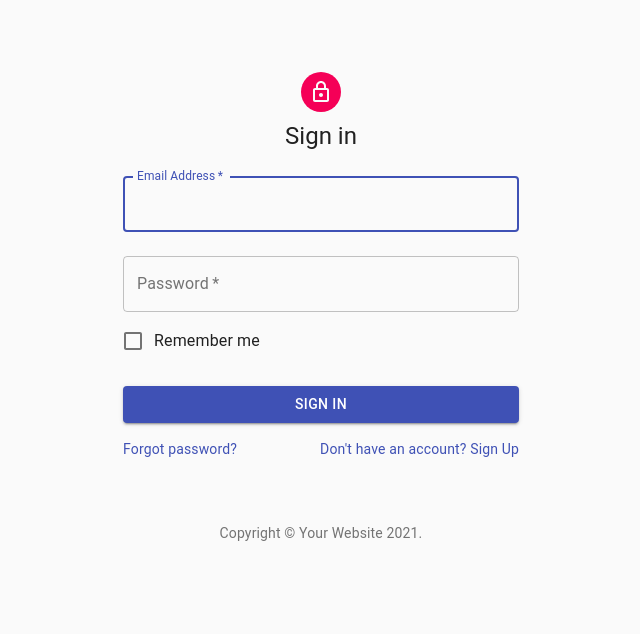
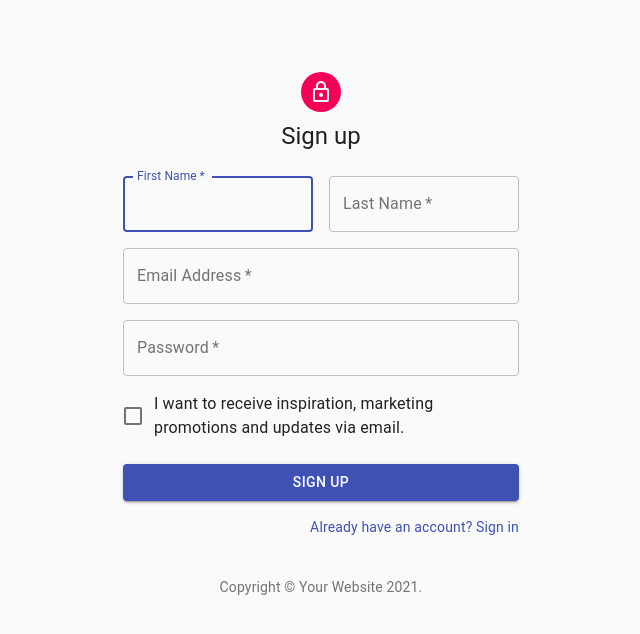
Before and after one commit to sudonims/E-commerce, a React (Create React App) app in the folder client/: page /signup in a window 1280 px wide. Shown: the top 634 px of the page, without its empty margins (319-959 px from the left). Built offline with nearby package versions, Linux system fonts and the light colour scheme.

Commit message:
login and signup

```diff
--- a/client/package.json
+++ b/client/package.json
@@ -8,8 +8,10 @@
     "@testing-library/jest-dom": "^5.11.9",
     "@testing-library/react": "^11.2.5",
     "@testing-library/user-event": "^12.7.3",
+    "firebase": "^8.2.9",
     "react": "^17.0.1",
     "react-dom": "^17.0.1",
+    "react-router-dom": "^5.2.0",
     "react-scripts": "4.0.3",
     "web-vitals": "^1.1.0"
   },
--- a/client/src/App.js
+++ b/client/src/App.js
@@ -1,8 +1,17 @@
-import React from 'react';
-import SignIn from './components/signin.js';
+import React from "react";
+import { BrowserRouter as Router, Route, Switch } from "react-router-dom";
+import SignIn from "./components/signin.js";
+import SignUp from "./components/signup.js";
 
-const App = () =>{
-  return <SignIn />;
-}
+const App = () => {
+  return (
+    <>
+      <Router>
+        <Route path="/login" component={() => <SignIn />} />
+        <Route path="/signup" component={() => <SignUp />} />
+      </Router>
+    </>
+  );
+};
 
 export default App;
--- /dev/null
+++ b/client/src/components/firebase/firebase.js
@@ -0,0 +1,30 @@
+import React from 'react';
+const APP = require('./firebaseConfig').APP;
+
+export const AuthContext = React.createContext();
+
+export const AuthProvider = ({ children }) => {
+  const [currentUser, setCurrentUser] = React.useState(null);
+  const [pending, setPending] = React.useState(true);
+
+  React.useEffect(() => {
+    APP.auth().onAuthStateChanged((user) => {
+      setCurrentUser(user);
+      setPending(false);
+    });
+  }, []);
+
+  if (pending) {
+    return <>Loading</>;
+  }
+
+  return (
+    <AuthContext.Provider
+      value={{
+        currentUser,
+      }}
+    >
+      {children}
+    </AuthContext.Provider>
+  );
+};
--- /dev/null
+++ b/client/src/components/firebase/firebaseConfig.js
@@ -0,0 +1,14 @@
+import firebase from "firebase/app";
+import "firebase/firestore";
+
+export const APP = firebase.initializeApp({
+  apiKey: "AIzaSyAEuKv8yuKhq2JaxHEYoS-_ZiJNkXXRvJs",
+  authDomain: "cloth-match-792e6.firebaseapp.com",
+  projectId: "cloth-match-792e6",
+  storageBucket: "cloth-match-792e6.appspot.com",
+  messagingSenderId: "326192394631",
+  appId: "1:326192394631:web:b2a60e86c4517fdcebe322",
+  measurementId: "G-TTB2D25BDT"
+});
+
+export const db = firebase.firestore();
--- a/client/src/components/signin.js
+++ b/client/src/components/signin.js
@@ -1,27 +1,31 @@
-import React from 'react';
-import Avatar from '@material-ui/core/Avatar';
-import Button from '@material-ui/core/Button';
-import CssBaseline from '@material-ui/core/CssBaseline';
-import TextField from '@material-ui/core/TextField';
-import FormControlLabel from '@material-ui/core/FormControlLabel';
-import Checkbox from '@material-ui/core/Checkbox';
-import Link from '@material-ui/core/Link';
-import Grid from '@material-ui/core/Grid';
-import Box from '@material-ui/core/Box';
-import LockOutlinedIcon from '@material-ui/icons/LockOutlined';
-import Typography from '@material-ui/core/Typography';
-import { makeStyles } from '@material-ui/core/styles';
-import Container from '@material-ui/core/Container';
+import React from "react";
+import firebase from "firebase";
+import Avatar from "@material-ui/core/Avatar";
+import Button from "@material-ui/core/Button";
+import CssBaseline from "@material-ui/core/CssBaseline";
+import TextField from "@material-ui/core/TextField";
+import FormControlLabel from "@material-ui/core/FormControlLabel";
+import Checkbox from "@material-ui/core/Checkbox";
+import Link from "@material-ui/core/Link";
+import Grid from "@material-ui/core/Grid";
+import Box from "@material-ui/core/Box";
+import LockOutlinedIcon from "@material-ui/icons/LockOutlined";
+import Typography from "@material-ui/core/Typography";
+import { makeStyles } from "@material-ui/core/styles";
+import Container from "@material-ui/core/Container";
+import { APP } from "./firebase/firebaseConfig";
+
+var provider = new firebase.auth.GoogleAuthProvider();
 
 function Copyright() {
   return (
     <Typography variant="body2" color="textSecondary" align="center">
-      {'Copyright © '}
+      {"Copyright © "}
       <Link color="inherit" href="https://material-ui.com/">
         Your Website
-      </Link>{' '}
+      </Link>{" "}
       {new Date().getFullYear()}
-      {'.'}
+      {"."}
     </Typography>
   );
 }
@@ -29,16 +33,16 @@ function Copyright() {
 const useStyles = makeStyles((theme) => ({
   paper: {
     marginTop: theme.spacing(8),
-    display: 'flex',
-    flexDirection: 'column',
-    alignItems: 'center',
+    display: "flex",
+    flexDirection: "column",
+    alignItems: "center",
   },
   avatar: {
     margin: theme.spacing(1),
     backgroundColor: theme.palette.secondary.main,
   },
   form: {
-    width: '100%', // Fix IE 11 issue.
+    width: "100%", // Fix IE 11 issue.
     marginTop: theme.spacing(1),
   },
   submit: {
@@ -49,6 +53,25 @@ const useStyles = makeStyles((theme) => ({
 export default function SignIn() {
   const classes = useStyles();
 
+  const handleGoogleSignIN = () => {
+    APP.auth()
+      .signInWithPopup(provider)
+      .then((res) => {})
+      .catch((err) => console.log(err));
+  };
+
+  const oldSchoolSignIn = (e) => {
+    e.preventDefault();
+
+    const { email, password } = e.target.elements;
+
+    APP.auth()
+      .signInWithEmailAndPassword(email.value, password.value)
+      .then((res) => {
+        alert("Signed IN");
+      })
+      .catch((err) => console.log(err));
+  };
   return (
     <Container component="main" maxWidth="xs">
       <CssBaseline />
@@ -59,7 +82,7 @@ export default function SignIn() {
         <Typography component="h1" variant="h5">
           Sign in
         </Typography>
-        <form className={classes.form} noValidate>
+        <form onSubmit={oldSchoolSignIn} className={classes.form} noValidate>
           <TextField
             variant="outlined"
             margin="normal"
@@ -108,6 +131,7 @@ export default function SignIn() {
             </Grid>
           </Grid>
         </form>
+        <Button onClick={handleGoogleSignIN}>Google</Button>
       </div>
       <Box mt={8}>
         <Copyright />
--- /dev/null
+++ b/client/src/components/signup.js
@@ -0,0 +1,159 @@
+import React from "react";
+import Avatar from "@material-ui/core/Avatar";
+import Button from "@material-ui/core/Button";
+import CssBaseline from "@material-ui/core/CssBaseline";
+import TextField from "@material-ui/core/TextField";
+import FormControlLabel from "@material-ui/core/FormControlLabel";
+import Checkbox from "@material-ui/core/Checkbox";
+import Link from "@material-ui/core/Link";
+import Grid from "@material-ui/core/Grid";
+import Box from "@material-ui/core/Box";
+import LockOutlinedIcon from "@material-ui/icons/LockOutlined";
+import Typography from "@material-ui/core/Typography";
+import { makeStyles } from "@material-ui/core/styles";
+import Container from "@material-ui/core/Container";
+import { APP } from "./firebase/firebaseConfig";
+
+function Copyright() {
+  return (
+    <Typography variant="body2" color="textSecondary" align="center">
+      {"Copyright © "}
+      <Link color="inherit" href="https://material-ui.com/">
+        Your Website
+      </Link>{" "}
+      {new Date().getFullYear()}
+      {"."}
+    </Typography>
+  );
+}
+
+const useStyles = makeStyles((theme) => ({
+  paper: {
+    marginTop: theme.spacing(8),
+    display: "flex",
+    flexDirection: "column",
+    alignItems: "center",
+  },
+  avatar: {
+    margin: theme.spacing(1),
+    backgroundColor: theme.palette.secondary.main,
+  },
+  form: {
+    width: "100%", // Fix IE 11 issue.
+    marginTop: theme.spacing(3),
+  },
+  submit: {
+    margin: theme.spacing(3, 0, 2),
+  },
+}));
+
+export default function SignUp() {
+  const classes = useStyles();
+
+  const onSubmit = async (e) => {
+    e.preventDefault();
+    const { firstName, lastName, email, password } = e.target.elements;
+
+    await APP.auth()
+      .createUserWithEmailAndPassword(email.value, password.value)
+      .then((res) => {})
+      .catch((err) => console.log(err));
+
+    await APP.auth()
+      .currentUser.updateProfile({
+        displayName: `${firstName.value} ${lastName.value}`,
+      })
+      .then((res) => {
+        alert("User created");
+      })
+      .catch((err) => console.log(err));
+  };
+  return (
+    <Container component="main" maxWidth="xs">
+      <CssBaseline />
+      <div className={classes.paper}>
+        <Avatar className={classes.avatar}>
+          <LockOutlinedIcon />
+        </Avatar>
+        <Typography component="h1" variant="h5">
+          Sign up
+        </Typography>
+        <form onSubmit={onSubmit} className={classes.form} noValidate>
+          <Grid container spacing={2}>
+            <Grid item xs={12} sm={6}>
+              <TextField
+                autoComplete="fname"
+                name="firstName"
+                variant="outlined"
+                required
+                fullWidth
+                id="firstName"
+                label="First Name"
+                autoFocus
+              />
+            </Grid>
+            <Grid item xs={12} sm={6}>
+              <TextField
+                variant="outlined"
+                required
+                fullWidth
+                id="lastName"
+                label="Last Name"
+                name="lastName"
+                autoComplete="lname"
+              />
+            </Grid>
+            <Grid item xs={12}>
+              <TextField
+                variant="outlined"
+                required
+                fullWidth
+                id="email"
+                label="Email Address"
+                name="email"
+                autoComplete="email"
+              />
+            </Grid>
+            <Grid item xs={12}>
+              <TextField
+                variant="outlined"
+                required
+                fullWidth
+                name="password"
+                label="Password"
+                type="password"
+                id="password"
+                autoComplete="current-password"
+              />
+            </Grid>
+            <Grid item xs={12}>
+              <FormControlLabel
+                control={<Checkbox value="allowExtraEmails" color="primary" />}
+                label="I want to receive inspiration, marketing promotions and updates via email."
+              />
+            </Grid>
+          </Grid>
+          <Button
+            type="submit"
+            fullWidth
+            variant="contained"
+            color="primary"
+            className={classes.submit}
+          >
+            Sign Up
+          </Button>
+          <Grid container justify="flex-end">
+            <Grid item>
+              <Link href="/login" variant="body2">
+                Already have an account? Sign in
+              </Link>
+            </Grid>
+          </Grid>
+        </form>
+      </div>
+      <Box mt={5}>
+        <Copyright />
+      </Box>
+    </Container>
+  );
+}
```
Also changed, not shown: 1 other file (tests, documents, lock files or other folders).
